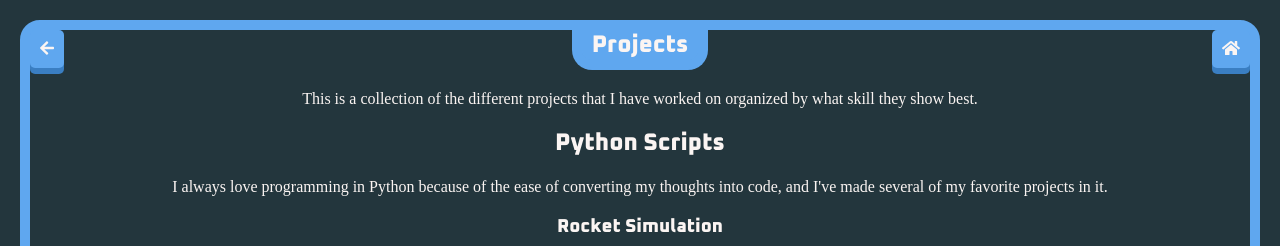
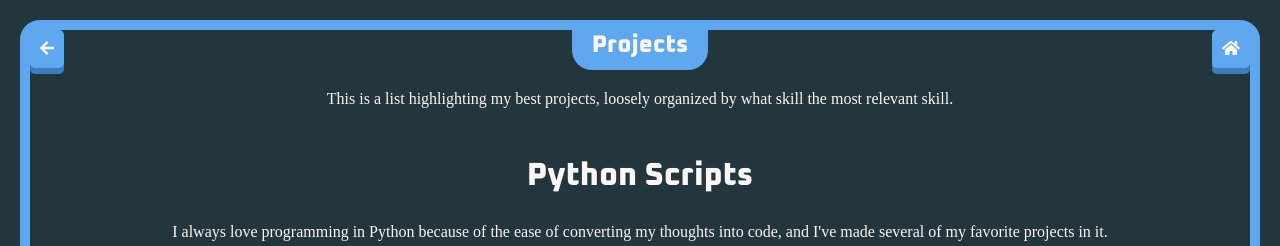
Before and after one commit to rkuhlf/kuhlman-portfolio, a React (Create React App) app: page /projects in a window 1280 px wide. Shown: the top 246 px of the page. Built offline with nearby package versions, Linux system fonts and the light colour scheme; a web font is replaced by a local one.

Commit message:
Added outline for engineering projects

```diff
--- a/src/pages/Projects.js
+++ b/src/pages/Projects.js
@@ -30,6 +30,7 @@
 
 // shows all of the projects in a scrollable list
 
+// TODO: cut down this list a little bit and make sure all of my skills have enough projects
 class Projects extends Component {
   render() {
     return (
@@ -37,8 +38,7 @@
         <Title>Projects</Title>
 
         <div className="about-text">
-          This is a collection of the different projects that I have worked on
-          organized by what skill they show best.
+          This is a list highlighting my best projects, loosely organized by what skill the most relevant skill.
 
           <h2 className="title-font white-text no-underline">Python Scripts</h2>
           <div>
@@ -96,10 +96,11 @@
           {SoccerXG()}
           {Heart()}
           {EarthQuakeData()}
+          {DiceSimulator()}
           {/* {YouTubeHistory()} */}
 
 
-          <h2 className="title-font white-text no-underline">Miscellaneous</h2>
+          <h2 className="title-font white-text no-underline">Miscellaneous Software</h2>
           <div>
             I've done some other projects that I'm proud of, but they don't really fit into any other category.
           </div>
@@ -118,6 +119,17 @@
           {CodePenPortfolio()}
           {WeeblyPortfolio()}
 
+
+          <h2 className="title-font white-text no-underline">Engineering</h2>
+          <div>
+            In my experience programming, I have branched out to a few other aspects of engineering. I've stayed mostly within electrical engineering and mechanical engineering, and I hope that having a wide variety of skills will improve my problem solving ability. It's also a ton of fun to make stuff with my hands.
+          </div>
+
+          {/* {CAD} */}
+          {/* {Machining()} */}
+          {/* {RocketEngine()} */}
+          {/* OxidizerStand() */}
+
         </div>
       </div>
     );
--- a/src/pages/Skill.js
+++ b/src/pages/Skill.js
@@ -120,6 +120,24 @@
             <Heart />
 
           </Route>
+
+          <Route path="/skill/engineering">
+            {/* Include AI, basketball salaries predictions, comp baseball predictions, circle center finder, and physics stuff. Add height predictor and any hard algorithms that I write. */}
+            <Title>Engineering</Title>
+
+            <br />
+            <br />
+            <div>
+              In my experience programming, I have branched out to a few other aspects of engineering. I've stayed mostly within electrical engineering and mechanical engineering, and I hope that having a wide variety of skills will improve my problem solving ability. It's also a ton of fun to make stuff with my hands.
+            </div>
+
+            {/* {RocketEngine()} */}
+            {/* OxidizerStand() */}
+            {/* {CAD} */}
+            {/* {Machining()} */}
+
+          </Route>
+
         </div>
       </div>
     );
--- a/src/styles.css
+++ b/src/styles.css
@@ -163,6 +163,8 @@
 
 .about-text {
   padding: 20px;
+  max-width: 1000px;
+  margin: 0 auto;
 }
 
 .about-text img {
@@ -173,6 +175,11 @@
   margin-left: auto;
   margin-right: auto;
   margin-bottom: 5px;
+}
+
+.about-text h2 {
+  margin-top: 1.5em;
+  font-size: 2em;
 }
 
 .btn {
```
Also changed, not shown: src/helpers/ProjectPages.js (+9 -0 lines).
